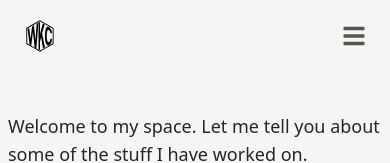
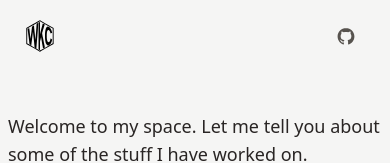
Before and after one commit to coltonw/resume-cra, a React (Create React App) app: page / in a window 390 px wide. Shown: the top 163 px of the page. Built offline with nearby package versions, Linux system fonts and the light colour scheme; a web font is replaced by a local one.

Commit message:
:pinched_fingers: tweaking

```diff
--- a/src/components/Header.tsx
+++ b/src/components/Header.tsx
@@ -1,39 +1,23 @@
-import React, { useState } from 'react';
+import React from 'react';
 import { DiGithubBadge } from 'react-icons/di';
-import { FaBars, FaTimes } from 'react-icons/fa';
 import logo from '../logo.svg';
 
 const Header = () => {
-  const [isOpen, setIsOpen] = useState(false);
   return (
-    <header className="sm:flex sm:justify-between sm:items-center sm:px-4 sm:py-3 mb-12 text-base">
-      <div className="flex items-center justify-between px-4 py-3 sm:p-0">
+    <header className="flex justify-between items-center px-4 py-3 mb-12 text-base">
+      <div className="flex items-center justify-between p-0">
         <div>
           <img
             className="h-8 inline align-middle"
             src={logo}
             alt="Will Colton Logo"
           />
-          <span className="pl-2 align-middle hidden sm:inline text-l font-black">
+          <span className="align-middle hidden sm:inline pl-2 text-l font-black">
             Will Colton's Side Project Museum
           </span>
         </div>
-        <div className="sm:hidden">
-          <button
-            onClick={() => setIsOpen(!isOpen)}
-            type="button"
-            className="block text-stone-600 hover:text-stone-700 focus:text-stone-700 focus:outline-none"
-          >
-            {isOpen && <FaTimes className="h-6 w-6" />}
-            {!isOpen && <FaBars className="h-6 w-6" />}
-          </button>
-        </div>
       </div>
-      <nav
-        className={`${
-          isOpen ? 'block' : 'hidden'
-        } px-2 pt-2 pb-4 sm:flex sm:p-0`}
-      >
+      <nav className={`flex p-0`}>
         {/*<a
           href="https://cra.willcolton.com/"
           className="block px-2 py-1 text-stone-600 font-semibold rounded hover:text-stone-700"
@@ -48,17 +32,16 @@ const Header = () => {
         </a>
         <a
           href="https://svelte.willcolton.com"
-          className="mt-1 block px-2 py-1 text-stone-600 font-semibold rounded hover:text-stone-700 sm:mt-0 sm:ml-2"
+          className="block px-2 py-1 text-stone-600 font-semibold rounded hover:text-stone-700"
         >
           Svelte
         </a>*/}
         <a
           href="https://github.com/coltonw"
-          className="mt-1 block px-2 py-1 text-stone-600 font-semibold rounded hover:text-stone-700 sm:mt-0 sm:ml-2"
+          className="block px-2 py-1 text-stone-600 rounded hover:text-stone-700"
           aria-label="Github"
         >
           <DiGithubBadge className="h-6 w-6 inline align-bottom" />
-          <span className="sm:hidden">Github</span>
         </a>
       </nav>
     </header>
--- a/src/components/Link.tsx
+++ b/src/components/Link.tsx
@@ -4,10 +4,7 @@ const Link: React.FC<{ href: string; children: React.ReactNode }> = ({
   href,
   children,
 }) => (
-  <a
-    href={href}
-    className="text-stone-600 font-semibold hover:underline hover:text-stone-800"
-  >
+  <a href={href} className="text-stone-600 font-bold hover:underline">
     {children}
   </a>
 );
```
